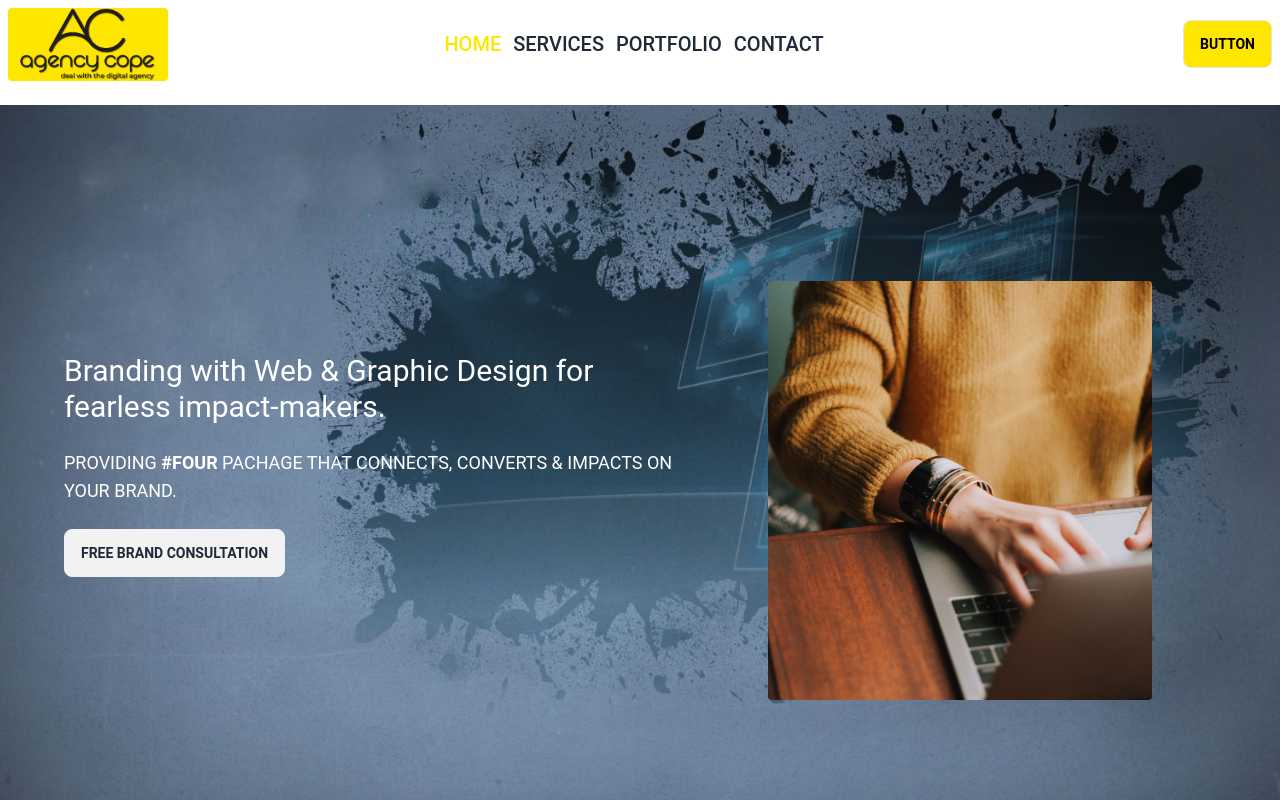
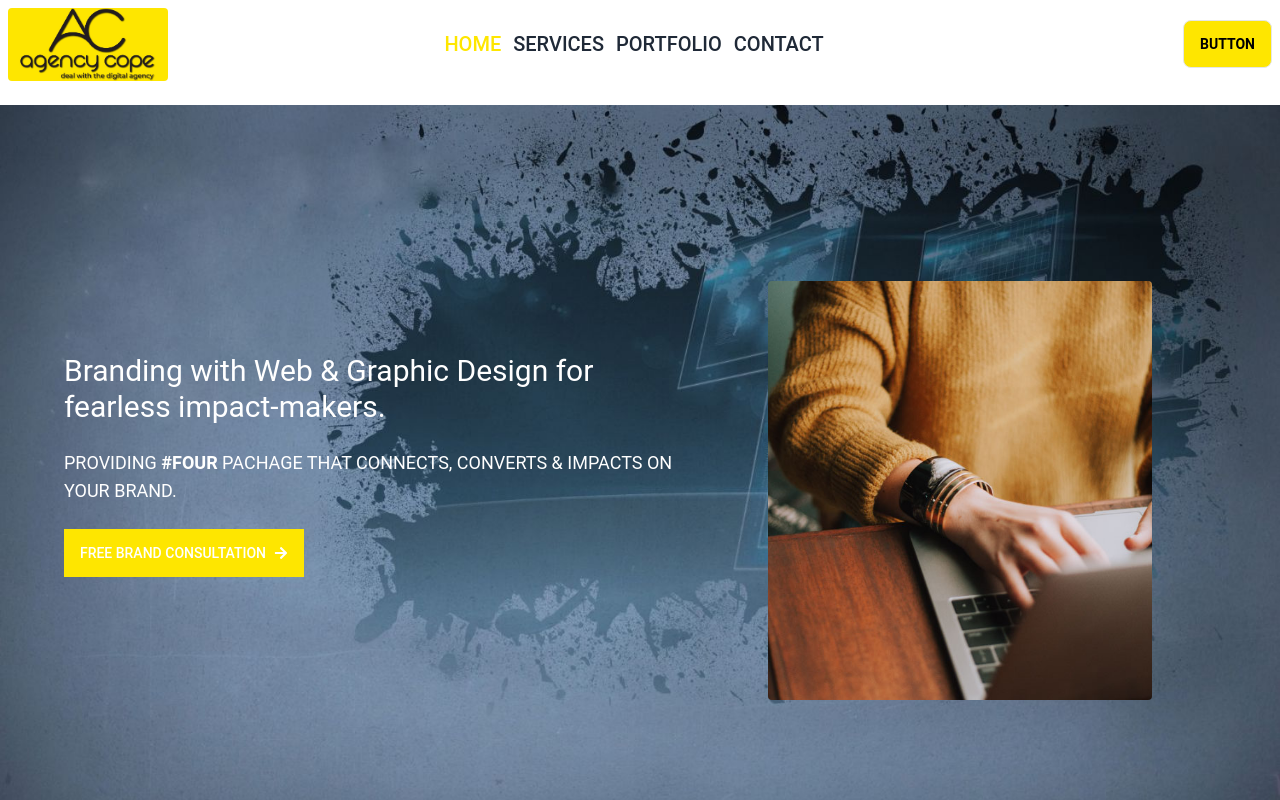
Before and after one commit to abdurrahmanrahat/agencyCope-client, a React (Vite) app: page / in a window 1280 px wide. Shown: the top 800 px of the page. Built offline with nearby package versions, Linux system fonts and the light colour scheme.

Commit message:
Button Component design for various uses

```diff
--- a/src/Pages/Home/BannerSection/BannerSection.jsx
+++ b/src/Pages/Home/BannerSection/BannerSection.jsx
@@ -1,18 +1,26 @@
 import coverImage from '../../../assets/agency-cover.jpg';
 import HeaderImg from '../../../assets/header-img.jpg';
-import './BannerSection.css';
+import ButtonDesign from '../../../components/ButtonDesign/ButtonDesign';
 
 const BannerSection = () => {
+
     return (
         <div className="bg-cover text-white grid grid-cols-1 md:grid-cols-2 mt-4" style={{ backgroundImage: `url(${coverImage})`, height: 'calc(100vh - 80px)' }}>
             <div className='w-full flex flex-col items-start justify-center gap-6 md:ml-16 p-4 md:p-0 mt-16 md:mt-0'>
                 <h2 className='text-3xl'>Branding with Web & Graphic Design for fearless impact-makers.</h2>
                 <h4 className='text-lg'>PROVIDING <span className='font-semibold'>#FOUR</span> PACHAGE THAT CONNECTS, CONVERTS & IMPACTS ON YOUR BRAND.</h4>
-                <button className='btn'>Free Brand Consultation</button>
+                {/* <button className='btn'>Free Brand Consultation</button> */}
+                <span>
+                    <ButtonDesign
+                    name={'Free Brand Consultation'}
+                    bgColor={'#FEE600'}
+                    hoverColor={'#4CBED2'}
+                     ></ButtonDesign>
+                </span>
             </div>
             <div className='w-full md:relative flex items-center justify-center p-8 md:p-0'>
                 <div className='md:absolute md:top-44'>
-                <img src={HeaderImg} className='w-96 rounded' alt="" />
+                    <img src={HeaderImg} className='w-96 rounded' alt="" />
                 </div>
             </div>
         </div>
--- a/src/Pages/Home/Home/Home.jsx
+++ b/src/Pages/Home/Home/Home.jsx
@@ -4,6 +4,7 @@ const Home = () => {
     return (
         <div>
             <BannerSection></BannerSection>
+
         </div>
     );
 };
--- /dev/null
+++ b/src/components/ButtonDesign/ButtonDesign.jsx
@@ -0,0 +1,11 @@
+import { FaArrowRight } from "react-icons/fa";
+
+const ButtonDesign = ({ name, bgColor, hoverColor }) => {
+    return (
+        <button className={`btn uppercase bg-[${bgColor}] hover:bg-[${hoverColor}] hover:scale-95 transition-transform duration-700 border-0 hover:border-2 border-white text-white font-medium rounded-none`}>
+            {name} <FaArrowRight />
+        </button>
+    );
+};
+
+export default ButtonDesign;
```
Also changed, not shown: src/Pages/Home/BannerSection/BannerSection.css (deleted).
